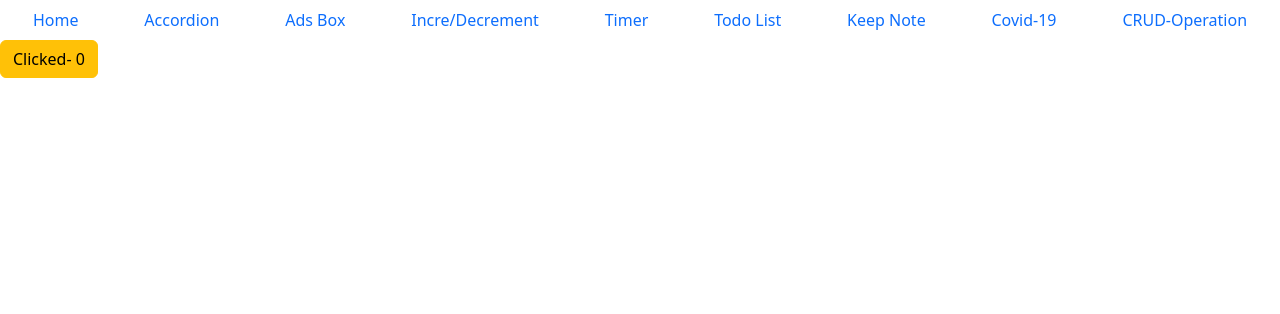
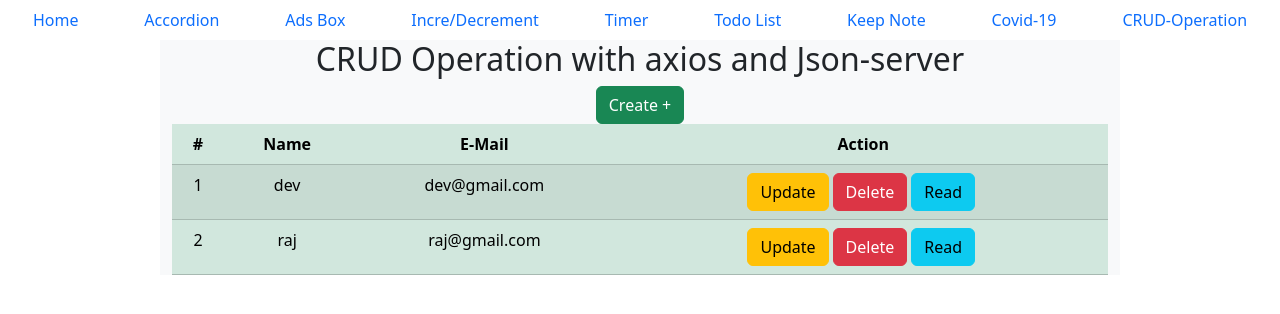
Before and after one commit to dpateireya/reactrepo, a React (Create React App) app: page /reactrepo/home in a window 1280 px wide. Shown: the top 314 px of the page. Built offline with nearby package versions, Linux system fonts and the light colour scheme; data requests are answered from the project's data file.

Commit message:
fix router and apidata crud

```diff
--- a/src/crudoperation/Home.js
+++ b/src/crudoperation/Home.js
@@ -54,8 +54,8 @@
             </tr>
           </thead>
           <tbody>
-            {Apidata.length > 0
-              ? Apidata.map((item, index) => {
+            {Apidata &&
+              Apidata.map((item, index) => {
                 return (
                   <>
                     <tr id={index} key={index}>
@@ -82,8 +82,7 @@
                     </tr>
                   </>
                 );
-                })
-              : null}
+              })}
           </tbody>
         </table>
       </div>
--- a/src/navrouter/RoutePage.js
+++ b/src/navrouter/RoutePage.js
@@ -16,7 +16,7 @@
 const RoutePage = () => {
   return (
     <>
-      <BrowserRouter>
+      <BrowserRouter basename="/reactrepo">
         <Navbar />
         <Routes>
           <Route path="/" index element={<Welcome />} />
```
Lines whose indentation alone changed are shown as unchanged.
